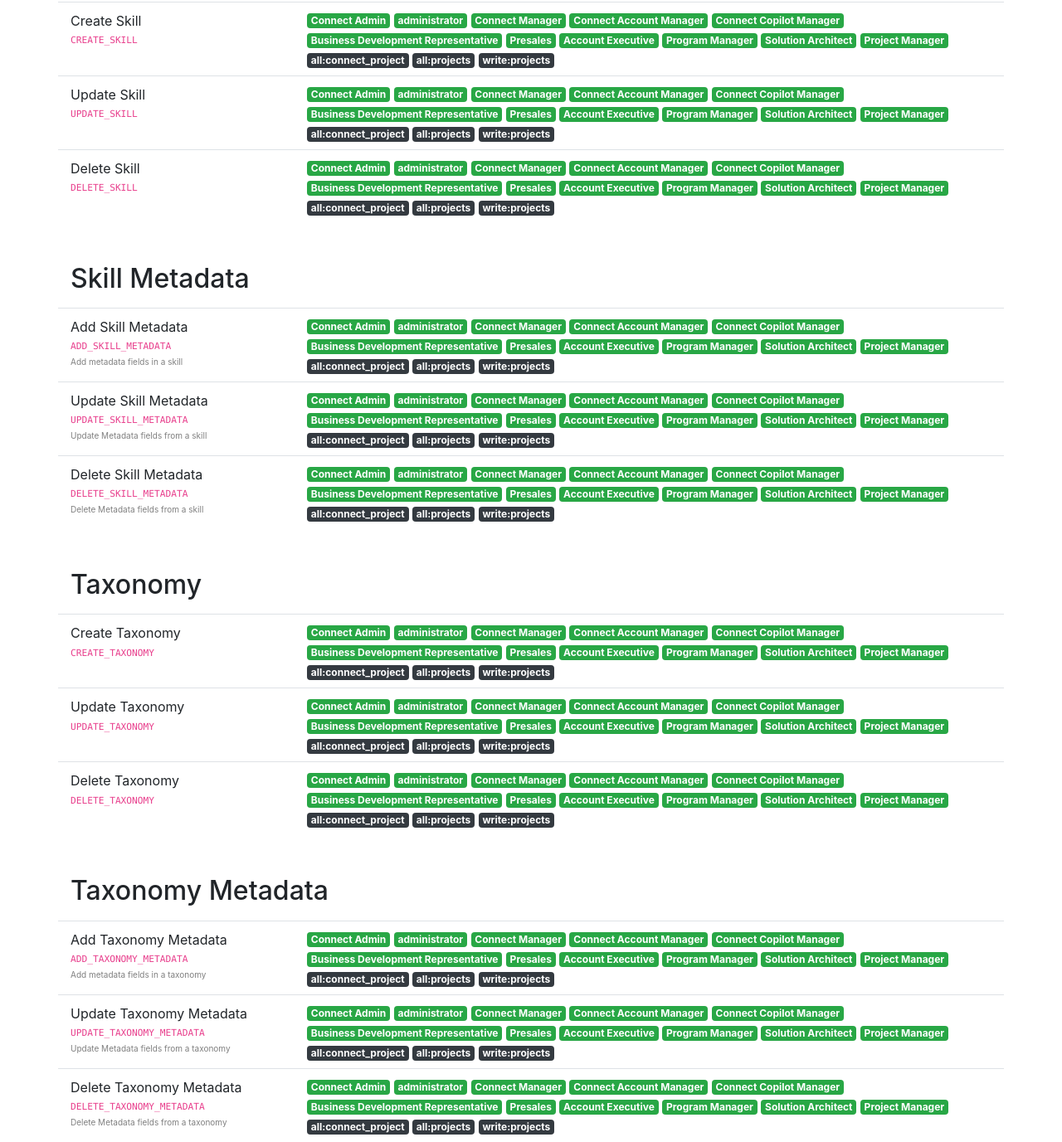
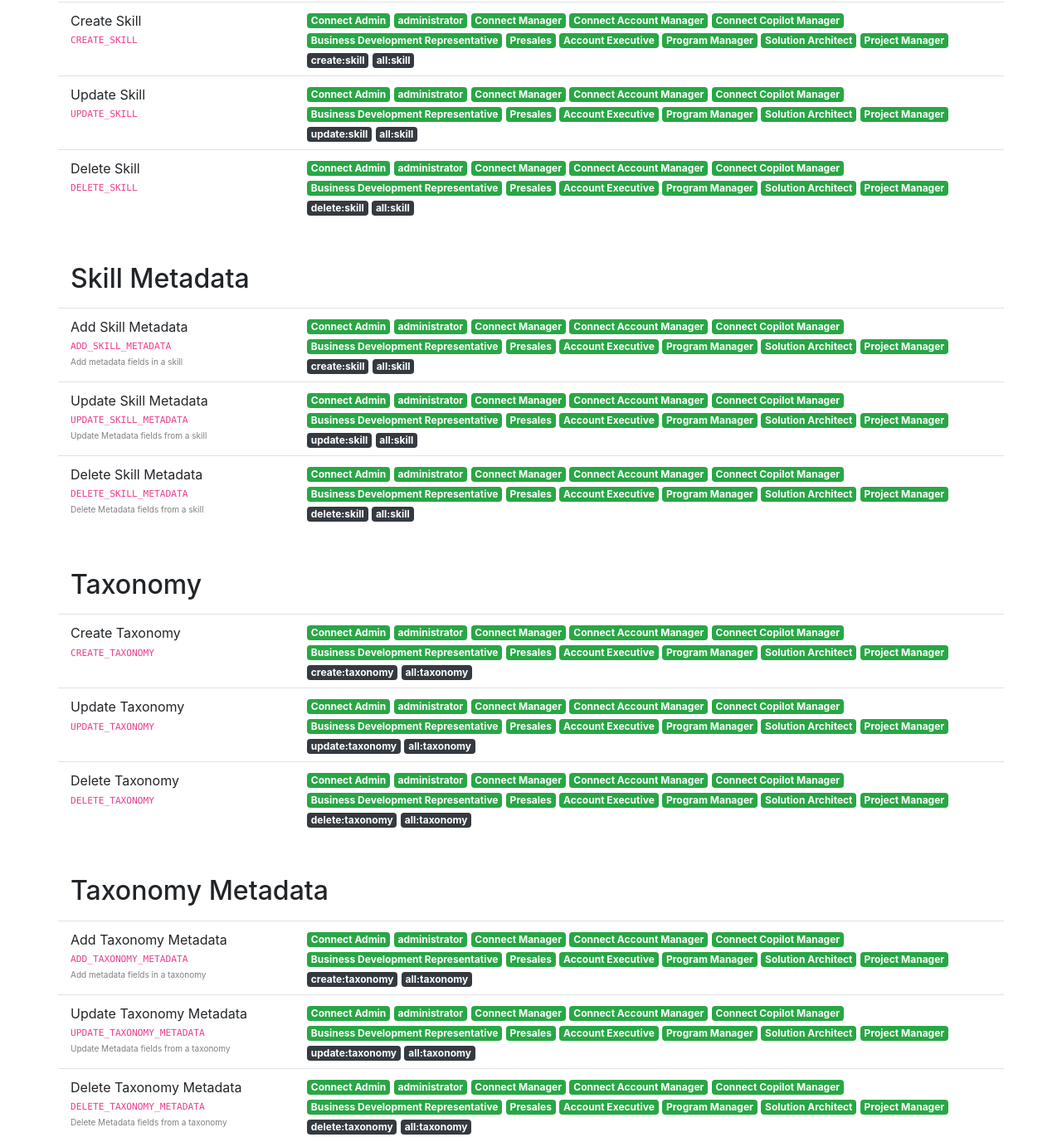
Before and after one commit to topcoder-platform/skills-api, a website: page docs/permissions.html in a window 1280 px wide. Shown: the part 567-1944 px from the top of the page at 83% size. Drawn offline with nearby package versions, Linux system fonts and the light colour scheme.

Commit message:
fix: Updated m2m permissions to be logically related to skill not to the projects

```diff
--- a/docs/permissions.html
+++ b/docs/permissions.html
@@ -97,9 +97,8 @@
               </div>
 
               <div>
-                  <span class="badge badge-dark" title="Allowed Topcoder Role">all:connect_project</span>
-                  <span class="badge badge-dark" title="Allowed Topcoder Role">all:projects</span>
-                  <span class="badge badge-dark" title="Allowed Topcoder Role">write:projects</span>
+                  <span class="badge badge-dark" title="Allowed Topcoder Role">create:skill</span>
+                  <span class="badge badge-dark" title="Allowed Topcoder Role">all:skill</span>
               </div>
             </div>
           </div>
@@ -127,9 +126,8 @@
               </div>
 
               <div>
-                  <span class="badge badge-dark" title="Allowed Topcoder Role">all:connect_project</span>
-                  <span class="badge badge-dark" title="Allowed Topcoder Role">all:projects</span>
-                  <span class="badge badge-dark" title="Allowed Topcoder Role">write:projects</span>
+                  <span class="badge badge-dark" title="Allowed Topcoder Role">update:skill</span>
+                  <span class="badge badge-dark" title="Allowed Topcoder Role">all:skill</span>
               </div>
             </div>
           </div>
@@ -157,9 +155,8 @@
               </div>
 
               <div>
-                  <span class="badge badge-dark" title="Allowed Topcoder Role">all:connect_project</span>
-                  <span class="badge badge-dark" title="Allowed Topcoder Role">all:projects</span>
-                  <span class="badge badge-dark" title="Allowed Topcoder Role">write:projects</span>
+                  <span class="badge badge-dark" title="Allowed Topcoder Role">delete:skill</span>
+                  <span class="badge badge-dark" title="Allowed Topcoder Role">all:skill</span>
               </div>
             </div>
           </div>
@@ -194,9 +191,8 @@
               </div>
 
               <div>
-                  <span class="badge badge-dark" title="Allowed Topcoder Role">all:connect_project</span>
-                  <span class="badge badge-dark" title="Allowed Topcoder Role">all:projects</span>
-                  <span class="badge badge-dark" title="Allowed Topcoder Role">write:projects</span>
+                  <span class="badge badge-dark" title="Allowed Topcoder Role">create:skill</span>
+                  <span class="badge badge-dark" title="Allowed Topcoder Role">all:skill</span>
               </div>
             </div>
           </div>
@@ -224,9 +220,8 @@
               </div>
 
               <div>
-                  <span class="badge badge-dark" title="Allowed Topcoder Role">all:connect_project</span>
-                  <span class="badge badge-dark" title="Allowed Topcoder Role">all:projects</span>
-                  <span class="badge badge-dark" title="Allowed Topcoder Role">write:projects</span>
+                  <span class="badge badge-dark" title="Allowed Topcoder Role">update:skill</span>
+                  <span class="badge badge-dark" title="Allowed Topcoder Role">all:skill</span>
               </div>
             </div>
           </div>
@@ -254,9 +249,8 @@
               </div>
 
               <div>
-                  <span class="badge badge-dark" title="Allowed Topcoder Role">all:connect_project</span>
-                  <span class="badge badge-dark" title="Allowed Topcoder Role">all:projects</span>
-                  <span class="badge badge-dark" title="Allowed Topcoder Role">write:projects</span>
+                  <span class="badge badge-dark" title="Allowed Topcoder Role">delete:skill</span>
+                  <span class="badge badge-dark" title="Allowed Topcoder Role">all:skill</span>
               </div>
             </div>
           </div>
@@ -291,9 +285,8 @@
               </div>
 
               <div>
-                  <span class="badge badge-dark" title="Allowed Topcoder Role">all:connect_project</span>
-                  <span class="badge badge-dark" title="Allowed Topcoder Role">all:projects</span>
-                  <span class="badge badge-dark" title="Allowed Topcoder Role">write:projects</span>
+                  <span class="badge badge-dark" title="Allowed Topcoder Role">create:taxonomy</span>
+                  <span class="badge badge-dark" title="Allowed Topcoder Role">all:taxonomy</span>
               </div>
             </div>
           </div>
@@ -321,9 +314,8 @@
               </div>
 
               <div>
-                  <span class="badge badge-dark" title="Allowed Topcoder Role">all:connect_project</span>
-                  <span class="badge badge-dark" title="Allowed Topcoder Role">all:projects</span>
-                  <span class="badge badge-dark" title="Allowed Topcoder Role">write:projects</span>
+                  <span class="badge badge-dark" title="Allowed Topcoder Role">update:taxonomy</span>
+                  <span class="badge badge-dark" title="Allowed Topcoder Role">all:taxonomy</span>
               </div>
             </div>
           </div>
@@ -351,9 +343,8 @@
               </div>
 
               <div>
-                  <span class="badge badge-dark" title="Allowed Topcoder Role">all:connect_project</span>
-                  <span class="badge badge-dark" title="Allowed Topcoder Role">all:projects</span>
-                  <span class="badge badge-dark" title="Allowed Topcoder Role">write:projects</span>
+                  <span class="badge badge-dark" title="Allowed Topcoder Role">delete:taxonomy</span>
+                  <span class="badge badge-dark" title="Allowed Topcoder Role">all:taxonomy</span>
               </div>
             </div>
           </div>
@@ -388,9 +379,8 @@
               </div>
 
               <div>
-                  <span class="badge badge-dark" title="Allowed Topcoder Role">all:connect_project</span>
-                  <span class="badge badge-dark" title="Allowed Topcoder Role">all:projects</span>
-                  <span class="badge badge-dark" title="Allowed Topcoder Role">write:projects</span>
+                  <span class="badge badge-dark" title="Allowed Topcoder Role">create:taxonomy</span>
+                  <span class="badge badge-dark" title="Allowed Topcoder Role">all:taxonomy</span>
               </div>
             </div>
           </div>
@@ -418,9 +408,8 @@
               </div>
 
               <div>
-                  <span class="badge badge-dark" title="Allowed Topcoder Role">all:connect_project</span>
-                  <span class="badge badge-dark" title="Allowed Topcoder Role">all:projects</span>
-                  <span class="badge badge-dark" title="Allowed Topcoder Role">write:projects</span>
+                  <span class="badge badge-dark" title="Allowed Topcoder Role">update:taxonomy</span>
+                  <span class="badge badge-dark" title="Allowed Topcoder Role">all:taxonomy</span>
               </div>
             </div>
           </div>
@@ -448,9 +437,8 @@
               </div>
 
               <div>
-                  <span class="badge badge-dark" title="Allowed Topcoder Role">all:connect_project</span>
-                  <span class="badge badge-dark" title="Allowed Topcoder Role">all:projects</span>
-                  <span class="badge badge-dark" title="Allowed Topcoder Role">write:projects</span>
+                  <span class="badge badge-dark" title="Allowed Topcoder Role">delete:taxonomy</span>
+                  <span class="badge badge-dark" title="Allowed Topcoder Role">all:taxonomy</span>
               </div>
             </div>
           </div>
```
Also changed, not shown: src/constants.js (+14 -0 lines), src/permissions/constants.js (+12 -12 lines).
